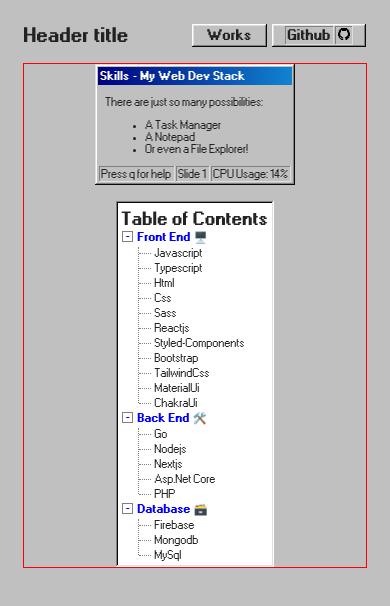
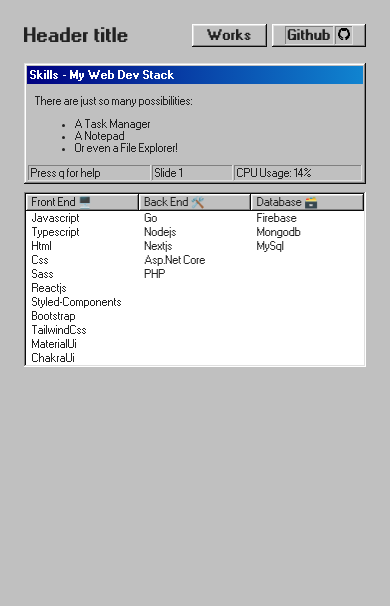
Before and after one commit to JacobSaucelo/98-cob-portfolio, a Next.js app: page / in a window 390 px wide. Shown: the top 606 px of the page. Built offline with nearby package versions, Linux system fonts and the light colour scheme.

Commit message:
added responsive techstack

```diff
--- a/components/sections/Comp.About.module.css
+++ b/components/sections/Comp.About.module.css
@@ -0,0 +1,10 @@
+.CompAboutContainer {
+  /* width: 100%; */
+  grid-column: 1 / span 2;
+}
+
+@media screen and (min-width: 500px) {
+  .CompAboutContainer {
+    grid-column: 1 / span 1;
+  }
+}
--- a/components/sections/Comp.About.tsx
+++ b/components/sections/Comp.About.tsx
@@ -1,8 +1,8 @@
 import React from "react";
-
+import styles from "./Comp.About.module.css";
 const CompAbout = () => {
   return (
-    <div className="window">
+    <div className={`${styles.CompAboutContainer} window`}>
       <div className="title-bar">
         <div className="title-bar-text">Skills - My Web Dev Stack</div>
       </div>
--- a/components/sections/Comp.TechStack.module.css
+++ b/components/sections/Comp.TechStack.module.css
@@ -1,3 +1,11 @@
+.TechStackContainer {
+  /* width: 100%; */
+  height: 100% !important;
+  min-height: 150px;
+  display: flex;
+  align-items: start;
+  grid-column: 1 / span 2;
+}
 .TechStackItem {
   font-size: calc(0.5rem + 1vh);
   font-weight: 600;
@@ -6,3 +14,12 @@
   font-weight: 600;
   color: blue;
 }
+.TechStackContainer table {
+  width: 100%;
+}
+
+@media screen and (min-width: 500px) {
+  .TechStackContainer {
+    grid-column: 2 / span 1;
+  }
+}
--- a/components/sections/Comp.TechStack.tsx
+++ b/components/sections/Comp.TechStack.tsx
@@ -8,43 +8,87 @@ import styles from "./Comp.TechStack.module.css";
 
 const CompTechStack = () => {
   return (
-    <ul className="tree-view">
-      <li className={styles.TechStackItem}>Table of Contents</li>
-      <li>
-        <details open>
-          <summary className={styles.TechStackLiHeader}>Front End 🖥️</summary>
-          <ul>
+    <div className={`${styles.TechStackContainer} sunken-panel`}>
+      <table>
+        <thead>
+          <tr>
+            <th>Front End 🖥️</th>
+          </tr>
+        </thead>
+        <tbody>
           {DataFrontEnd.map((stack) => (
-              <li key={stack.name}>{stack.content}</li>
+            <tr key={stack.name}>
+              <td>{stack.content}</td>
+            </tr>
           ))}
-          </ul>
-        </details>
-      </li>
-      <li>
-        <details open>
-          <summary className={styles.TechStackLiHeader}>Back End 🛠️</summary>
-          <ul>
+        </tbody>
+      </table>
+      <table>
+        <thead>
+          <tr>
+            <th>Back End 🛠️</th>
+          </tr>
+        </thead>
+        <tbody>
           {DataBackEnd.map((stack) => (
-              <li key={stack.name}>{stack.content}</li>
+            <tr key={stack.name}>
+              <td>{stack.content}</td>
+            </tr>
           ))}
-          </ul>
-        </details>
-      </li>
-      <li>
-        <details open>
-          <summary className={styles.TechStackLiHeader}>Database 🗃️</summary>
-          <ul>
+        </tbody>
+      </table>
+      <table>
+        <thead>
+          <tr>
+            <th>Database 🗃️</th>
+          </tr>
+        </thead>
+        <tbody>
           {DataDatabases.map((stack) => (
-              <li key={stack.name}>{stack.content}</li>
+            <tr key={stack.name}>
+              <td>{stack.content}</td>
+            </tr>
           ))}
-          </ul>
-        </details>
-      </li>
-    </ul>
+        </tbody>
+      </table>
+    </div>
   );
 };
 
 export default CompTechStack;
+// <ul className={`${styles.TechStackContainer} tree-view`}>
+//   <li className={styles.TechStackItem}>Table of Contents</li>
+//   <li>
+//     <details open>
+//       <summary className={styles.TechStackLiHeader}>Front End 🖥️</summary>
+//       <ul>
+//         {DataFrontEnd.map((stack) => (
+//           <li key={stack.name}>{stack.content}</li>
+//         ))}
+//       </ul>
+//     </details>
+//   </li>
+//   <li>
+//     <details open>
+//       <summary className={styles.TechStackLiHeader}>Back End 🛠️</summary>
+//       <ul>
+//         {DataBackEnd.map((stack) => (
+//           <li key={stack.name}>{stack.content}</li>
+//         ))}
+//       </ul>
+//     </details>
+//   </li>
+//   <li>
+//     <details open>
+//       <summary className={styles.TechStackLiHeader}>Database 🗃️</summary>
+//       <ul>
+//         {DataDatabases.map((stack) => (
+//           <li key={stack.name}>{stack.content}</li>
+//         ))}
+//       </ul>
+//     </details>
+//   </li>
+// </ul>
 
 /*
 
--- a/components/sections/Section.TechStack.module.css
+++ b/components/sections/Section.TechStack.module.css
@@ -1,12 +1,9 @@
 .TechStackContainer {
-  border: 1px solid red;
   width: 100%;
   margin: 1rem 0;
-  display: flex;
-  align-items: center;
-  justify-content: center;
-  gap: 1rem;
-  flex-direction: column;
+  display: grid;
+  grid-template-columns: 1fr 1fr;
+  gap: 0.5rem;
 }
 
 @media screen and (min-width: 500px) {
```
Lines whose indentation alone changed are shown as unchanged.
